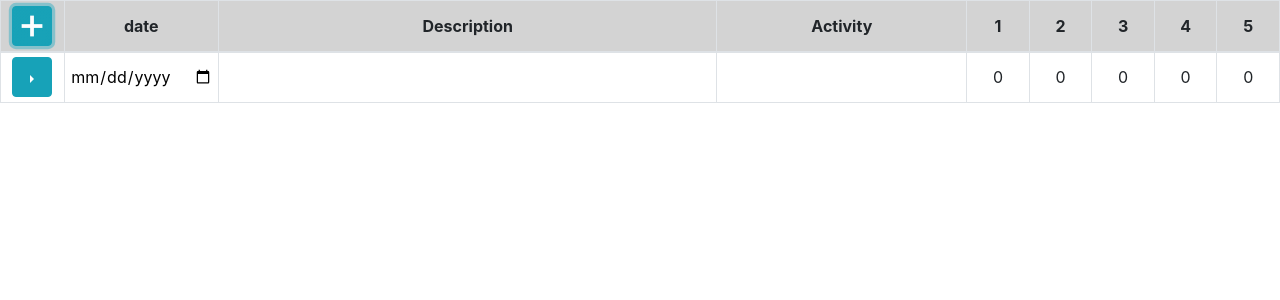
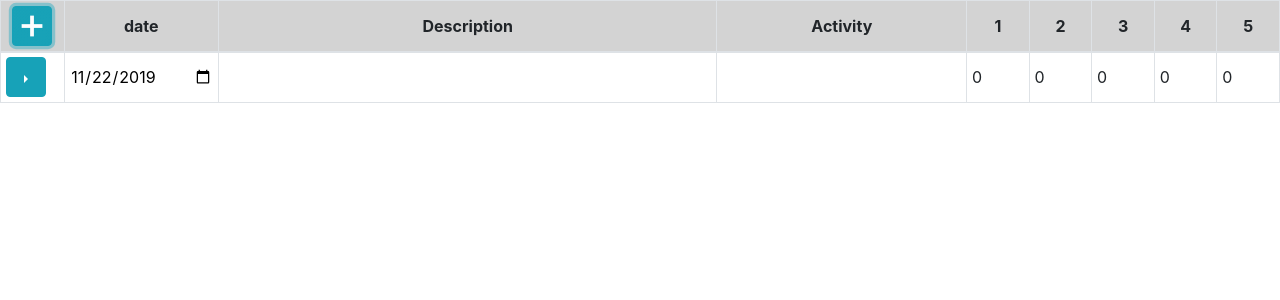
Before and after one commit to LarsL123/WorkoutDiary-Frontend, a React (Create React App) app: page / in a window 1280 px wide. Both pictures are taken after a click on the button 25 px from the left and 25 px from the top of the page. Shown: the top 300 px of the page. Built offline with nearby package versions, Linux system fonts and the light colour scheme; no server answers.

Commit message:
Refactor and small UI tweaks

```diff
--- a/src/common/react/addContext.js
+++ /dev/null
@@ -1,5 +0,0 @@
-import { createContext } from "react";
-
-export const AddContext = createContext(() => {
-  console.log("No create function set");
-});
--- a/src/common/react/deleteContext.js
+++ /dev/null
@@ -1,5 +0,0 @@
-import { createContext } from "react";
-
-export const DeleteContext = createContext(() => {
-  console.log("No delete function set");
-});
--- a/src/common/react/inputDataContext.js
+++ /dev/null
@@ -1,3 +0,0 @@
-import { createContext } from "react";
-
-export const InputDataContext = createContext();
--- /dev/null
+++ b/src/common/react/workoutDataContext.js
@@ -0,0 +1,3 @@
+import { createContext } from "react";
+
+export const WorkoutDataContext = createContext();
--- a/src/inputTable/components/dateDisplay.jsx
+++ b/src/inputTable/components/dateDisplay.jsx
@@ -1,12 +1,13 @@
 import React, { useContext } from "react";
 import updateWorkout from "../data/saveWorkout";
-import { InputDataContext } from "../../common/react/inputDataContext";
+import { WorkoutDataContext } from "../../common/react/workoutDataContext";
 
 const DateDisplay = ({ col }) => {
   const { date } = col;
-  const { data, updateData } = useContext(InputDataContext);
+  const { data, updateData } = useContext(WorkoutDataContext);
 
   const onChange = event => {
+    console.log("date: ", event.target.value);
     data.forEach(element => {
       if (element._id === col._id) {
         element.date = new Date(event.target.value).toISOString();
@@ -27,6 +28,7 @@ const DateDisplay = ({ col }) => {
         }}
         onChange={onChange}
         value={formatDate(date)}
+        required="required"
       ></input>
     </div>
   );
--- a/src/inputTable/components/dropRight.jsx
+++ b/src/inputTable/components/dropRight.jsx
@@ -1,8 +1,8 @@
 import React, { useContext } from "react";
-import { DeleteContext } from "../../common/react/deleteContext";
+import { WorkoutDataContext } from "../../common/react/workoutDataContext";
 
 const DropRight = ({ col }) => {
-  const onDelete = useContext(DeleteContext);
+  const { onDelete } = useContext(WorkoutDataContext);
 
   const onClick = () => {
     onDelete(col._id);
--- a/src/inputTable/components/newWorkout.jsx
+++ b/src/inputTable/components/newWorkout.jsx
@@ -1,17 +1,17 @@
 //Need new name!
 import React, { useContext } from "react";
-import { AddContext } from "../../common/react/addContext";
+import { WorkoutDataContext } from "../../common/react/workoutDataContext";
 import pluss from "../../icons/add.png";
 
 const NewWorkout = () => {
-  const createWorkout = useContext(AddContext);
+  const { addNew } = useContext(WorkoutDataContext);
 
   return (
     <button
       className="btn btn-info"
       type="button"
       style={{ width: "40px", height: "40px", padding: "0" }}
-      onClick={createWorkout}
+      onClick={addNew}
     >
       <img
         src={pluss}
--- a/src/inputTable/customTable.module.css
+++ b/src/inputTable/customTable.module.css
@@ -1,6 +1,7 @@
 .td {
   /*min-width: 100px;   Add to make minimum size for each individual cell. Should be dymanmic and driffernet for each row */
   vertical-align: middle;
+  text-align: left;
 }
 
 .th {
@@ -8,3 +9,9 @@
   z-index: 1;
   background-color: lightGray;
 }
+
+input[type="date"]::-webkit-inner-spin-button {
+  /*Does it work on all  platformes? */
+  -webkit-appearance: none;
+  display: none;
+}
--- a/src/inputTable/inputTable.jsx
+++ b/src/inputTable/inputTable.jsx
@@ -1,14 +1,14 @@
+//React and jsx
 import React, { useState, useEffect } from "react";
 import Table from "./table";
 import DropRight from "./components/dropRight";
 import NewWorkout from "./components/newWorkout";
+import DateDisplay from "./components/dateDisplay";
+//Data
 import getRows from "./data/getWorkouts.js";
 import deleteWorkout from "./data/deleteWorkout";
 import createWorkout from "./data/createWorkout";
-import { DeleteContext } from "../common/react/deleteContext";
-import { AddContext } from "../common/react/addContext";
-import { InputDataContext } from "../common/react/inputDataContext";
-import DateDisplay from "./components/dateDisplay";
+import { WorkoutDataContext } from "../common/react/workoutDataContext";
 
 const InputTable = () => {
   const [columns, setColumns] = useState(null);
@@ -34,7 +34,7 @@ const InputTable = () => {
     const _id = await createWorkout();
     data.unshift({
       _id,
-      date: "I dag",
+      date: new Date().toISOString(),
       description: " ",
       type: " ",
       zones: {
@@ -82,18 +82,13 @@ const InputTable = () => {
   }, []);
 
   return (
-    //Please refactor this in next dev-session
-    <InputDataContext.Provider value={{ data, updateData }}>
-      <DeleteContext.Provider value={onDelete}>
-        <AddContext.Provider value={addNew}>
-          <Table
-            columns={columns}
-            data={data}
-            widths={["5%", "10%", "40%", "20%", "5%", "5%", "5%", "5%", "5%"]}
-          />
-        </AddContext.Provider>
-      </DeleteContext.Provider>
-    </InputDataContext.Provider>
+    <WorkoutDataContext.Provider value={{ data, updateData, addNew, onDelete }}>
+      <Table
+        columns={columns}
+        data={data}
+        widths={["5%", "10%", "40%", "20%", "5%", "5%", "5%", "5%", "5%"]}
+      />
+    </WorkoutDataContext.Provider>
   );
 };
 
```
Also changed, not shown: src/inputTable/data/getWorkouts.js (+10 -5 lines).
